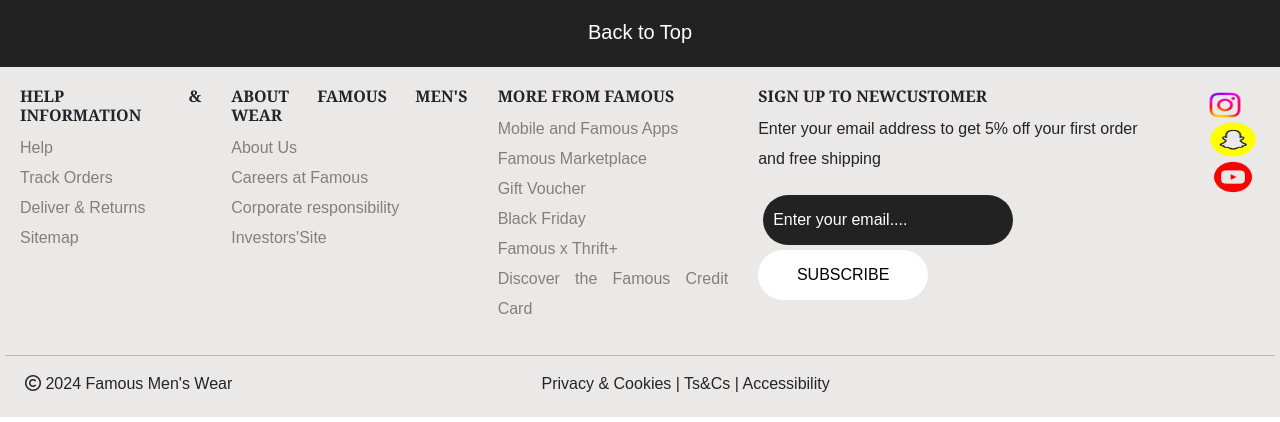
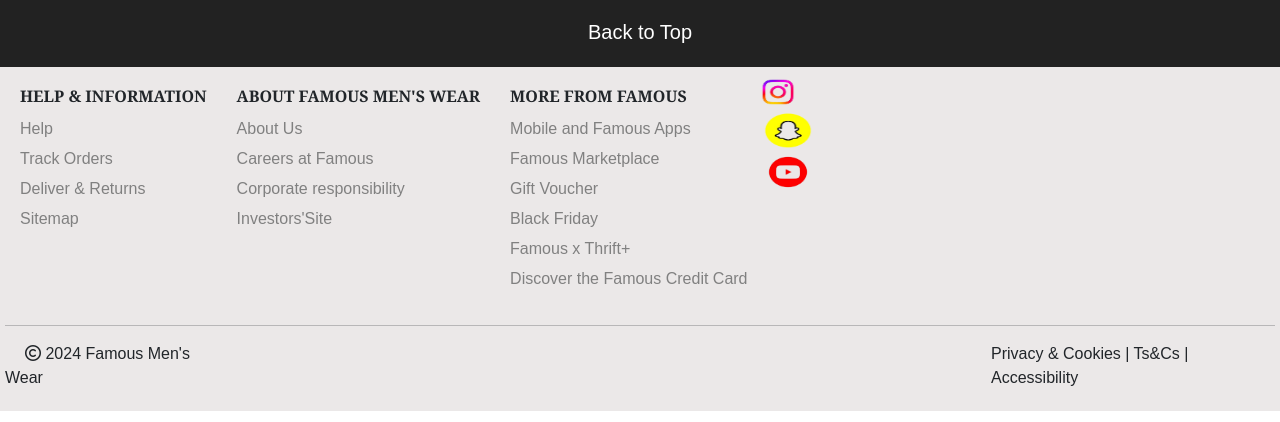
Before and after one commit to msprakash9344/famous-mens-wear, a plain HTML site: page index.html in a window 1280 px wide. Shown: the part 2355-2777 px from the top of the page. Drawn offline with nearby package versions, Linux system fonts and the light colour scheme.

Commit message:
Update index.html

```diff
--- a/index.html
+++ b/index.html
@@ -660,14 +660,14 @@
         <a href=""><li>Discover the Famous Credit Card</li></a>
       </div>
 
-      <div class="foo-content">
+<!--       <div class="foo-content">
         <h6>SIGN UP TO NEWCUSTOMER</h6>
         <P>Enter your email address to get 5% off your first order <br> and free shipping</P>
         <input type="text" placeholder="Enter your email...."style="border-radius: 50px; height: 50px;">
         <button class="subscribe">SUBSCRIBE</button>
       </div>
 
-        <div class="foo-content">
+        <div class="foo-content"> -->
             <h6 class="mb-3>GET OUR APPS</h6>
             <img src="./images/facebook.png" alt="" style="height: 40px; width: 50px;">
           <img src="./images/instagram-removebg-preview.png" alt="" style="height: 40px; width: 50px; margin-left: -10px;">
@@ -682,10 +682,11 @@
 
 
 
-      <div>
-        <p><i class="fa-regular fa-copyright" style="margin-left: 20px;"></i> 2024 Famous Men's Wear
-          <span style="margin-left:24%;">Privacy & Cookies | Ts&Cs | Accessibility</span></p>
+    <div style="display: flex;">
+        <p><i class="fa-regular fa-copyright" style="margin-left: 20px;"></i> 2024 Famous Men's Wear</p>
+        <p style="margin-left: 60%;">Privacy & Cookies | Ts&Cs | Accessibility</p>
       </div>
+
 
 
    </footer>
```
